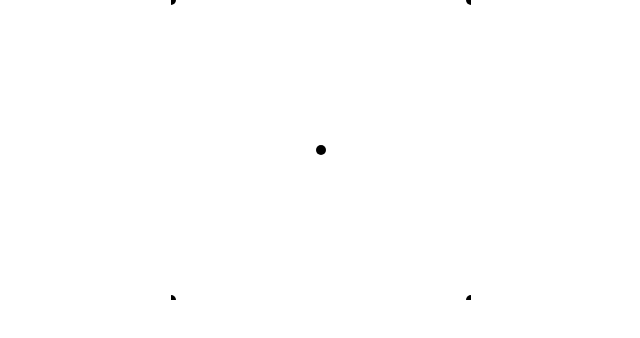
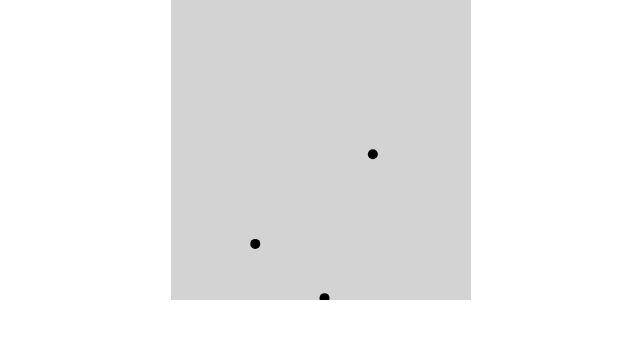
Before and after one commit to andypea/simple-graph, a React (Create React App) app: page / in a window 1280 px wide. Shown: the top 338 px of the page, without its empty margins (319-959 px from the left). Built offline with nearby package versions, Linux system fonts and the light colour scheme.

Commit message:
Add a vertices prop.

```diff
--- a/src/App.js
+++ b/src/App.js
@@ -4,7 +4,11 @@ import './App.css';
 function App() {
   return (
     <div className="App">
-        <SimpleGraph width="300" height="300" />
+        <SimpleGraph width="300" height="300" vertices={[
+            {key: "One"},
+            {key: "Two"},
+            {key: "Three"},
+        ]} />
     </div>
   );
 }
@@ -12,12 +16,11 @@ function App() {
 function SimpleGraph(props) {
     return (
         <svg width={props.width} height={props.height}>
+            <rect x="0" y="0" width={props.width} height={props.height} fill="lightgrey" />
             <g>
-                <circle cx="0" cy="0" r="5" />
-                <circle cx={props.width} cy="0" r="5" />
-                <circle cx="0" cy={props.height} r="5" />
-                <circle cx={props.width} cy={props.height} r="5" />
-                <circle cx={props.width / 2} cy={props.height / 2} r="5" />
+                {
+                    props.vertices.map((v) => <circle key={v.key} cx={Math.random() * props.width} cy={Math.random() * props.height} r="5" />)
+                }
             </g>
         </svg>
     );
```
